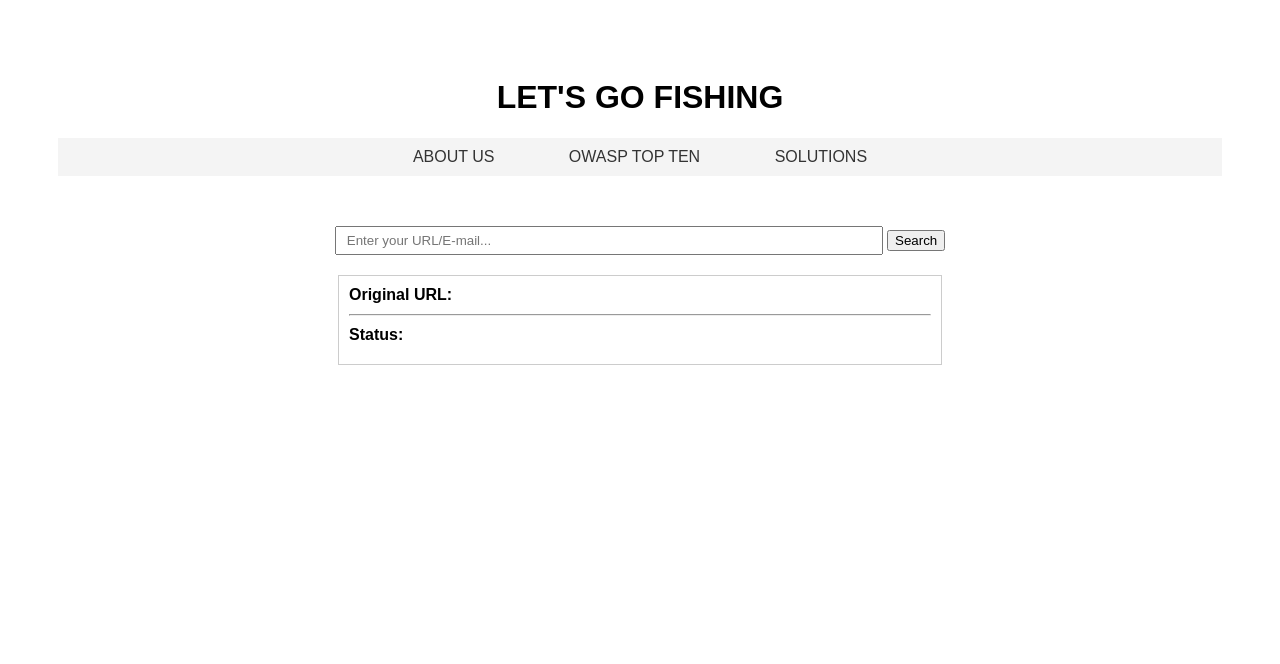
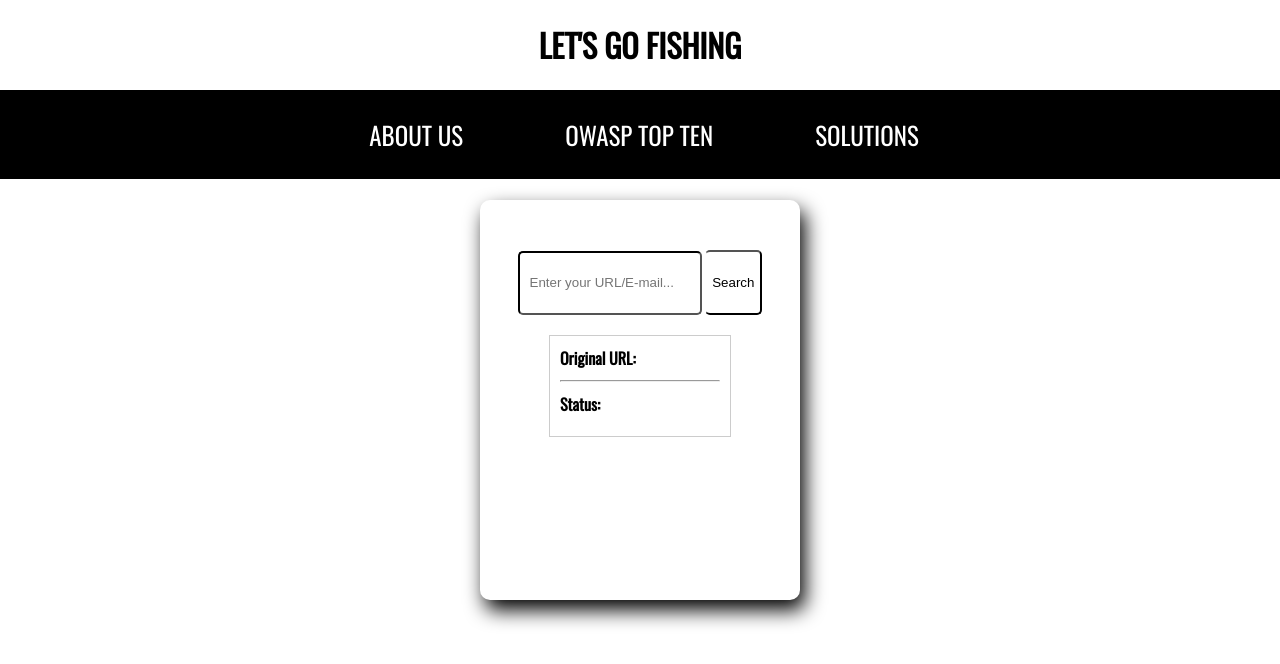
Before and after one commit to DanielHerrera2/MoblieSecurity1.0, a plain HTML site: page landingPage.html in a window 1280 px wide. Drawn offline with nearby package versions, Linux system fonts and the light colour scheme.

Commit message:
New about file, modified landing page

```diff
--- a/landingPage.css
+++ b/landingPage.css
@@ -1,17 +1,41 @@
 
 
 body {
-    font-family: Arial, sans-serif;
+    font-family: Oswald, sans-serif;
     text-align: center;
-    padding: 50px;
+    padding: 0px;
+    margin: 0;
+
 }
 
 #navbar {
-    background-color: #f4f4f4;
+    display: flex;
+    width: 100%;
+    justify-content: center;
+    background-color: #000000;
     padding: 10px 0;
     text-align: center;
     margin-bottom: 30px;
 }
+
+
+.nav-list {
+    display: flex;
+    justify-content: flex-end;
+
+}
+
+.nav-item {
+    list-style: none;
+    margin-right: 2rem;
+}
+
+.nav-item a {
+    text-decoration: none;
+    color: white;
+    font-size: 25px;
+}
+
 
 #navbar a {
     margin: 0 15px;
@@ -23,12 +47,31 @@ body {
 }
 
 #navbar a:hover {
-    background-color: #ddd;
+    background-color: #444444;
 }
 
 #search-bar {
-    width:45%;
+    height: 50px;
+    width:50%;
     padding: 5px 10px;
+    border-radius: 5px;
+    border-color: #000000;
+    margin: auto;
+
+}
+
+#search-button {
+
+    border-left: 1px solid #fff;
+    border-radius: 5px;
+    background: transparent;
+    height: 65px;
+    margin: auto;
+    &:hover {
+        cursor: pointer;
+        background-color: #000000;
+        color: white;
+    }
 }
 
 #search-container {
@@ -47,6 +90,7 @@ body {
     width: 50%;
     margin-left: auto;
     margin-right: auto;
+
 }
 
 #display-box span {
@@ -59,3 +103,19 @@ body {
     margin-top: 10px;
     margin-bottom: 10px;
 }
+
+#parent-box {
+    height: 50%;
+    width: 25%;
+    box-shadow: 5px 10px 20px #000000;
+    position: fixed;
+    top: 50%;
+    left: 50%;
+    transform: translate(-50%, -50%);
+    border-radius: 10px;
+
+}
+
+#display-box {
+
+}
--- a/landingPage.html
+++ b/landingPage.html
@@ -5,20 +5,41 @@
     <meta name="viewport" content="width=device-width, initial-scale=1.0">
     <title>LET'S GO FISHING</title>
     <link rel="stylesheet" href="landingPage.css">
+    <link rel="preconnect" href="https://fonts.googleapis.com">
+    <link rel="preconnect" href="https://fonts.gstatic.com" crossorigin>
+    <link href="https://fonts.googleapis.com/css2?family=Oswald&display=swap" rel="stylesheet">
     <script src="script.js"></script>
 </head>
+
 <body>
+    <div id="banner">
     <h1>LET'S GO FISHING</h1>
+    </div>
 
         <div id="navbar">
-        <a href="#about-us">ABOUT US</a>
-        <a href="#owasp-top-ten">OWASP TOP TEN</a>
-        <a href="#solutions">SOLUTIONS</a>
+            <!-- <a>LET'S GO PHISHING</a> -->
+            <!-- <a href="#about-us">ABOUT US</a>
+            <a href="https://owasp.org/www-project-top-ten/">OWASP TOP TEN</a>
+            <a href="#solutions">SOLUTIONS</a> -->
+            <nav>
+                <ul class="nav-list">
+                    <li class="nav-item">
+                        <a href="about.html" style="color: white;">ABOUT US</a>
+                    </li>
+                    <li class="nav-item">
+                        <a href="https://owasp.org/www-project-top-ten/" style="color: white;">OWASP TOP TEN</a>
+                    </li>
+                    <li class="nav-item">
+                        <a href="SOLUTIONS" style="color: white;">SOLUTIONS</a>
+                    </li>
+                </ul>
+            </nav>
         </div>
 
+    <div id="parent-box">
         <div id="search-container">
             <input type="text" id="search-bar" placeholder="Enter your URL/E-mail...">
-        <button onclick="searchData()">Search</button>
+            <button onclick="searchData()" id="search-button">Search</button>
     </div>
 
         <div id="display-box">
@@ -27,9 +48,9 @@
             <hr>
             <strong>Status:</strong>
             <span id="status-check"></span>
+        </div>
+    </div>
 
-
-    </div>
 
 </body>
 </html>
```
Also changed, not shown: about.html (added, +52 -0 lines). Lines whose indentation alone changed are shown as unchanged.
